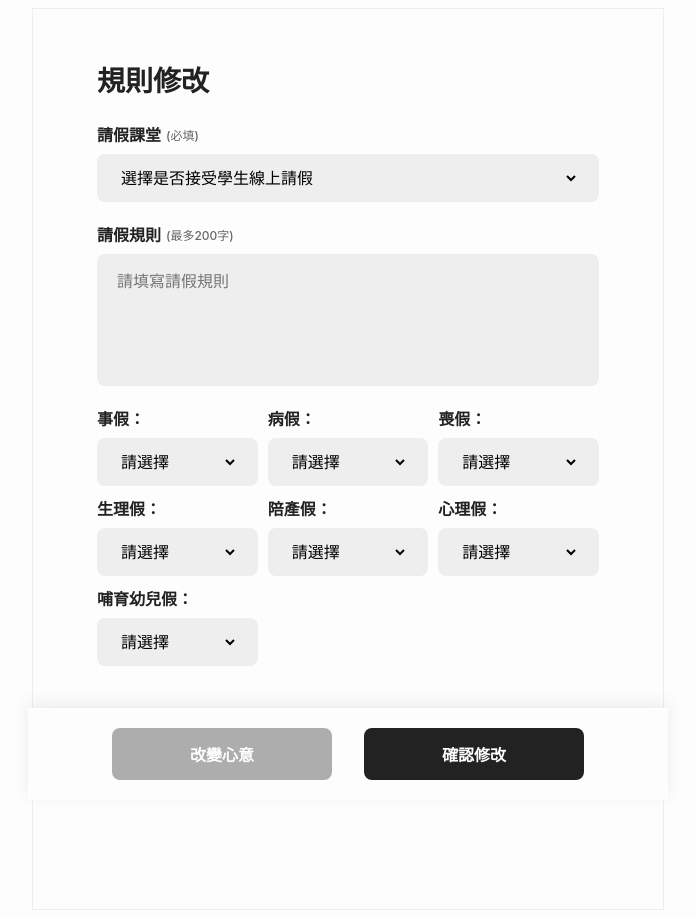
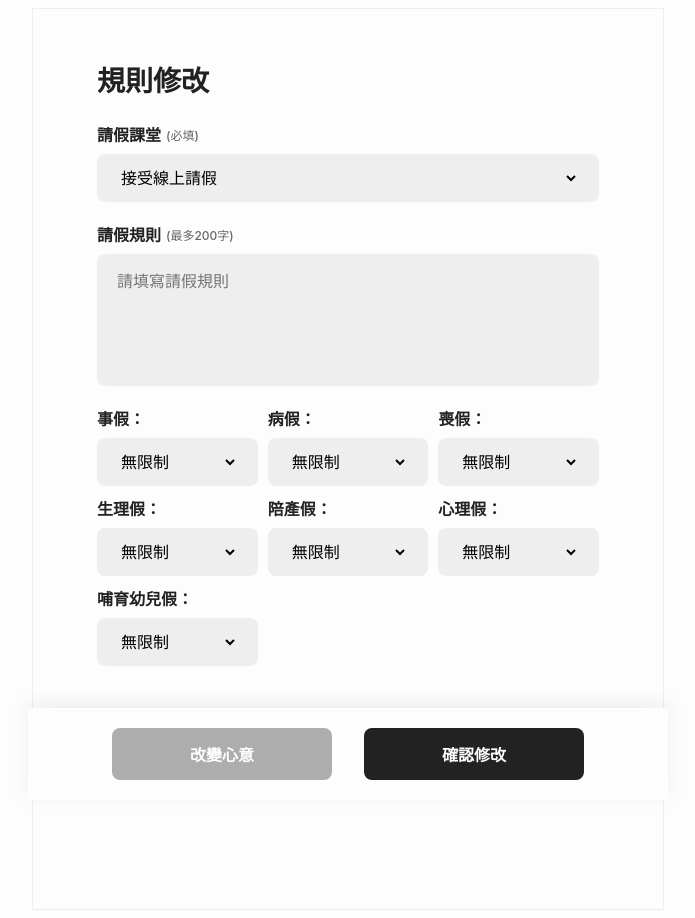
Before and after one commit to mcflurry0609/sa-team8, a PHP site: page /fillin.php?course_id=1 in a window 1280 px wide. Shown: the whole page, without its empty margins (292-987 px from the left). Run offline with PHP 8.4, Linux system fonts and the light colour scheme; some libraries are stand-ins or nearby versions.

Commit message:
Add files via upload

```diff
--- a/leave system/applyemail.php
+++ b/leave system/applyemail.php
@@ -53,8 +53,6 @@ try {
                     "請假申請時間：" . $apply_time;
 
     $mail->send();
-    echo 'Message has been sent';
 } catch (Exception $e) {
-    echo "Message could not be sent. Mailer Error: {$mail->ErrorInfo}";
 }
 ?>
--- a/leave system/applying.php
+++ b/leave system/applying.php
@@ -1,5 +1,4 @@
 <?php
-session_start();
 $link = mysqli_connect('localhost', 'root', '', 'leave');
 
 if (!$link) {
--- a/leave system/fillin.php
+++ b/leave system/fillin.php
@@ -30,8 +30,7 @@
                             </div>
                             <div class="input">
                                 <select class="inputbox" id="aon" name="aon" required>
-                                    <option value="">選擇是否接受學生線上請假</option>
-                                    <option value="1">接受線上請假</option>
+                                    <option value="1" selected>接受線上請假</option>
                                     <option value="2">拒絕線上請假</option>
                                 </select>
                             </div>
@@ -66,9 +65,8 @@
                                     <div class="title"><?= $category_name ?>：</div>
                                     <div class="input">
                                         <select class="inputbox" id="categorySelect" name="rules[<?= $category_id ?>]" required>
-                                            <option value="">請選擇</option>
                                             <option value="0">必須課前請假</option>
-                                            <option value="1">無限制</option>
+                                            <option value="1" selected>無限制</option>
                                         </select>
                                     </div>
                                 </div>
--- a/leave system/inclass.php
+++ b/leave system/inclass.php
@@ -187,7 +187,7 @@
                                     '<div class="timeslot">' .
                                         "<li class='days'>$week_text $weekday_text</li>" .
                                         "<li class='session'>$periods</li>" .
-                                        "<li>$user_names 教授</li>" .
+                                        "<li>$user_names ". $_SESSION['role'] ."</li>" .
                                     '</div>' .
                                 '</div>' .
                                 $details_html .
--- a/leave system/person.php
+++ b/leave system/person.php
@@ -15,7 +15,6 @@
 
 <body>
     <?php
-        session_start();
         $user_id = $_SESSION['user_id'];
         $user_name = $_SESSION['user_name'];
         $role = $_SESSION['role'];
--- a/leave system/review.php
+++ b/leave system/review.php
@@ -118,8 +118,10 @@
                     INNER JOIN schedule USING(course_id)
                     INNER JOIN courses USING(course_id)
                     INNER JOIN users ON applications.user_id = users.user_id
-                    WHERE courseteacher.user_id = ".$_SESSION['user_id']." ".$status_condition."
+                    WHERE (courseteacher.user_id = ".$_SESSION['user_id']." OR courses.assistant = '".$_SESSION['user_id']."') ".$status_condition."
                     ORDER BY applications.apply_time DESC";
+
+
                     $result=mysqli_query($link,$sql);
                     while($row=mysqli_fetch_assoc($result)){
                         $periods = str_replace('D', ' D', $row["periods"]);
```
Also changed, not shown: leave system/rulechange.php (line endings or trailing spaces), 1 other file.
